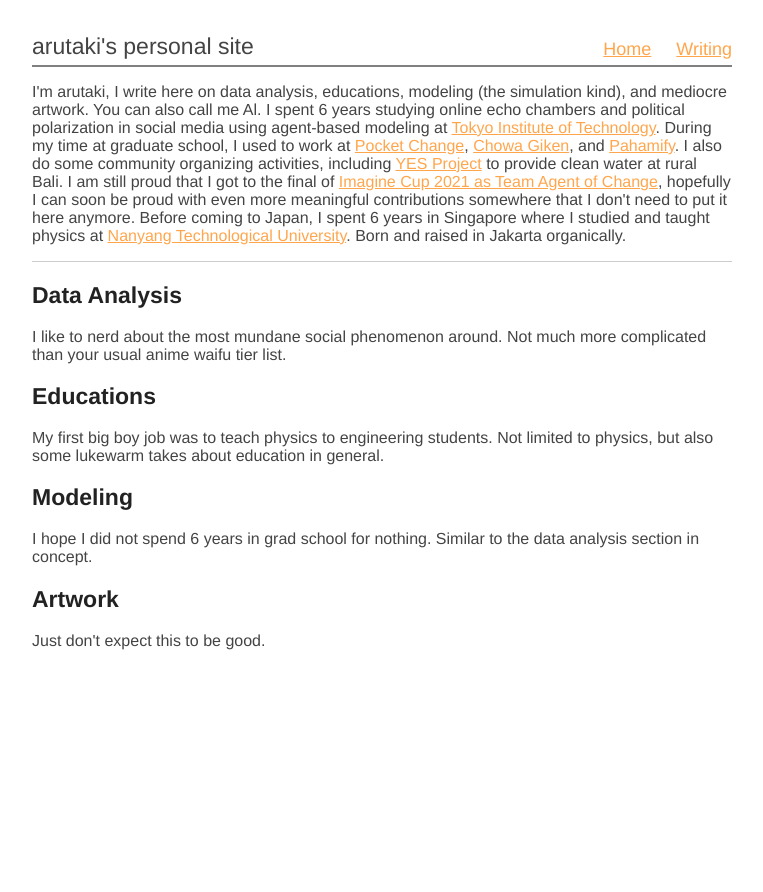
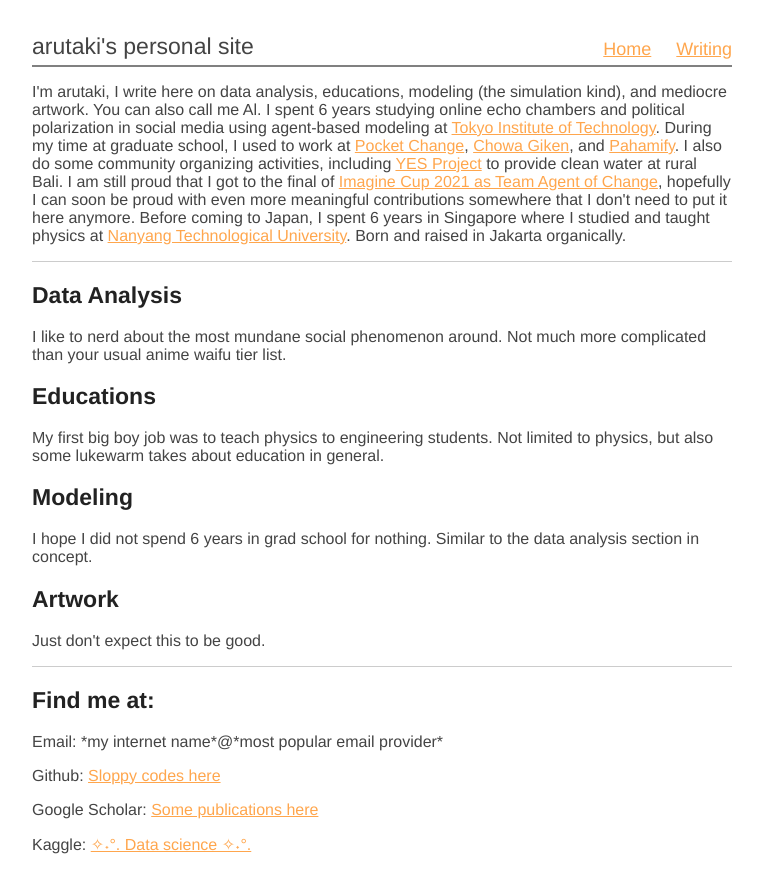
Before and after one commit to arutaki/arutaki.github.io, a plain HTML site: page index.html in a window 1280 px wide. Shown: the whole page, without its empty margins (258-1021 px from the left). Before the commit the page ends 800 px from the top, so only its background shows below. Drawn offline with Linux system fonts and the light colour scheme.

Commit message:
Add contacts

```diff
--- a/index.html
+++ b/index.html
@@ -39,6 +39,12 @@
       <p>I hope I did not spend 6 years in grad school for nothing. Similar to the data analysis section in concept.</p>
       <h2>Artwork</h2>
       <p>Just don't expect this to be good.</p>
+      <hr>
+      <h2>Find me at:</h2>
+      <p>Email: *my internet name*@*most popular email provider*</p>
+      <p>Github: <a href="https://github.com/arutaki">Sloppy codes here</a> </p>
+      <p>Google Scholar: <a href="https://scholar.google.com/citations?user=bAKQ3PgAAAAJ&hl=en">Some publications here</a></p>
+      <p>Kaggle: <a href="https://www.kaggle.com/arutaki">✧˖°. Data science ✧˖°.</a></p>
     </article>
   </body>
 </html>
```
